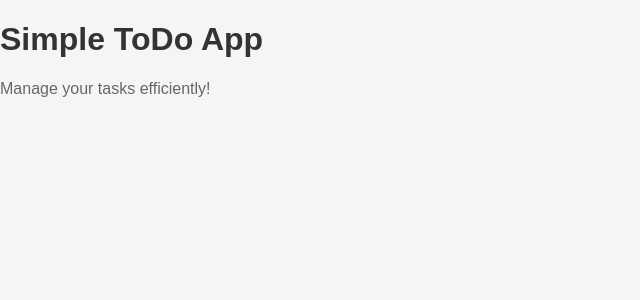
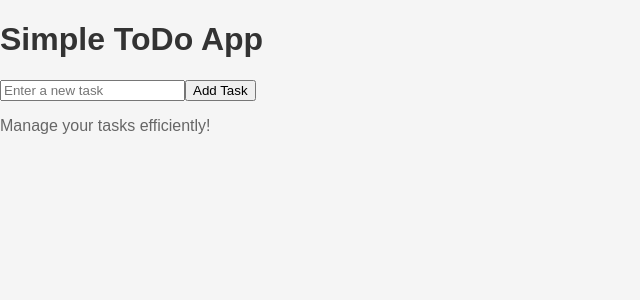
Before and after one commit to KiritVaghela/ai-factory-todo-new, a React (Vite) app in the folder frontend/: page / in a window 1280 px wide. Shown: the top 300 px of the page, without its empty margins (0-640 px from the left). Built offline with nearby package versions, Linux system fonts and the light colour scheme.

Commit message:
fix: Design Frontend UI for task listing, adding and deleting

```diff
--- a/frontend/src/App.jsx
+++ b/frontend/src/App.jsx
@@ -1,10 +1,45 @@
-import React from 'react';
+import React, { useState } from 'react';
+import axios from 'axios';
 
 function App() {
   console.log('Rendering App component');
+
+  // State to hold task input
+  const [taskTitle, setTaskTitle] = useState('');
+  const [tasks, setTasks] = useState([]);
+
+  // Function to handle task submission
+  const submitTask = async (event) => {
+    event.preventDefault(); // Prevent the default form submission behavior
+    try {
+      const response = await axios.post('http://localhost:8000/tasks/', {
+        title: taskTitle,
+        completed: false
+      });
+      setTasks([...tasks, response.data]); // Update tasks with the new task
+      setTaskTitle(''); // Clear the input field
+    } catch (error) {
+      console.error('Error submitting task:', error);
+    }
+  };
+
   return (
     <div>
       <h1>Simple ToDo App</h1>
+      <form onSubmit={submitTask}>
+        <input
+          type="text"
+          value={taskTitle}
+          onChange={(e) => setTaskTitle(e.target.value)}
+          placeholder="Enter a new task"
+        />
+        <button type="submit">Add Task</button>
+      </form>
+      <ul>
+        {tasks.map((task) => (
+          <li key={task.id}>{task.title}</li>
+        ))}
+      </ul>
       <p>Manage your tasks efficiently!</p>
     </div>
   );
```
Also changed, not shown: frontend/src/TaskList.jsx (added, +26 -0 lines), 2 other files (tests, documents, lock files or other folders).
